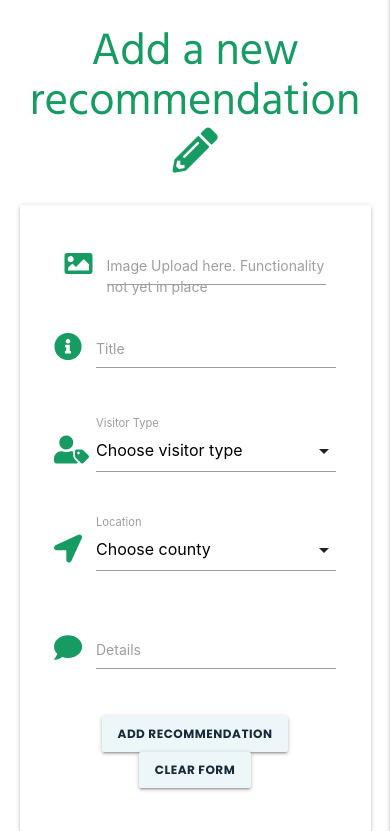
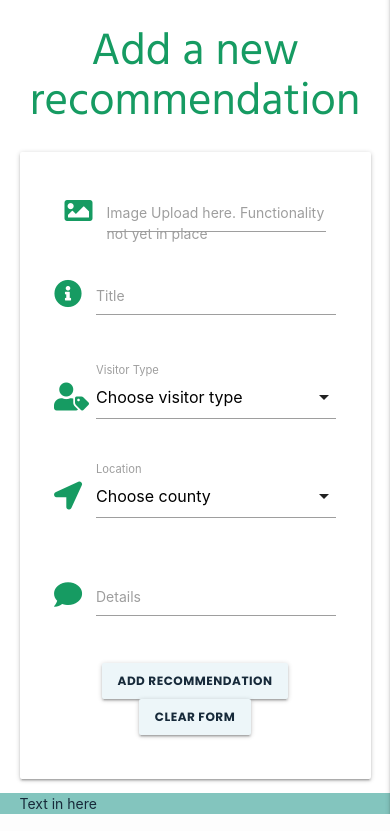
Before and after one commit to LisaHackett97/HiddenIrishTravels, a Flask app: page /add_recommendation in a window 390 px wide. Shown: the part 66-897 px from the top of the page. Run offline with Flask 2, Linux system fonts and the light colour scheme; data that the repository does not hold is empty; some libraries are stand-ins or nearby versions.

Commit message:
hide icon on small screen

```diff
--- a/templates/add_recommendation.html
+++ b/templates/add_recommendation.html
@@ -1,7 +1,7 @@
 {% extends "base.html" %}
 {% block content %}
 
-<h1>Add a new recommendation  <i class="fas fa-pencil-alt"></i></h1>
+<h1>Add a new recommendation  <i class="fas fa-pencil-alt hide-on-small-only"></i></h1>
 
 <div class="row card-panel">
     <form action="{{ url_for('add_recommendation') }}" class="col s12" id="add-new-form" method="POST">
@@ -62,10 +62,10 @@
                 <button class="btn tooltipped" data-position="bottom" data-tooltip="Click this button to upload your recommendation" type="submit" name="action">
                    Add Recommendation
                 </button>
-
-
-
-                    <button type="button" class="btn tooltipped" data-position="bottom" data-tooltip="This button will clear the form so you can start over" onclick="resetAddForm();">Clear Form</button>
+                <button type="button" class="btn tooltipped" data-position="bottom"
+                    data-tooltip="This button will clear the form so you can start over" onclick="resetAddForm();">
+                    Clear Form
+                </button>
             </div>
         </div>
 
```
